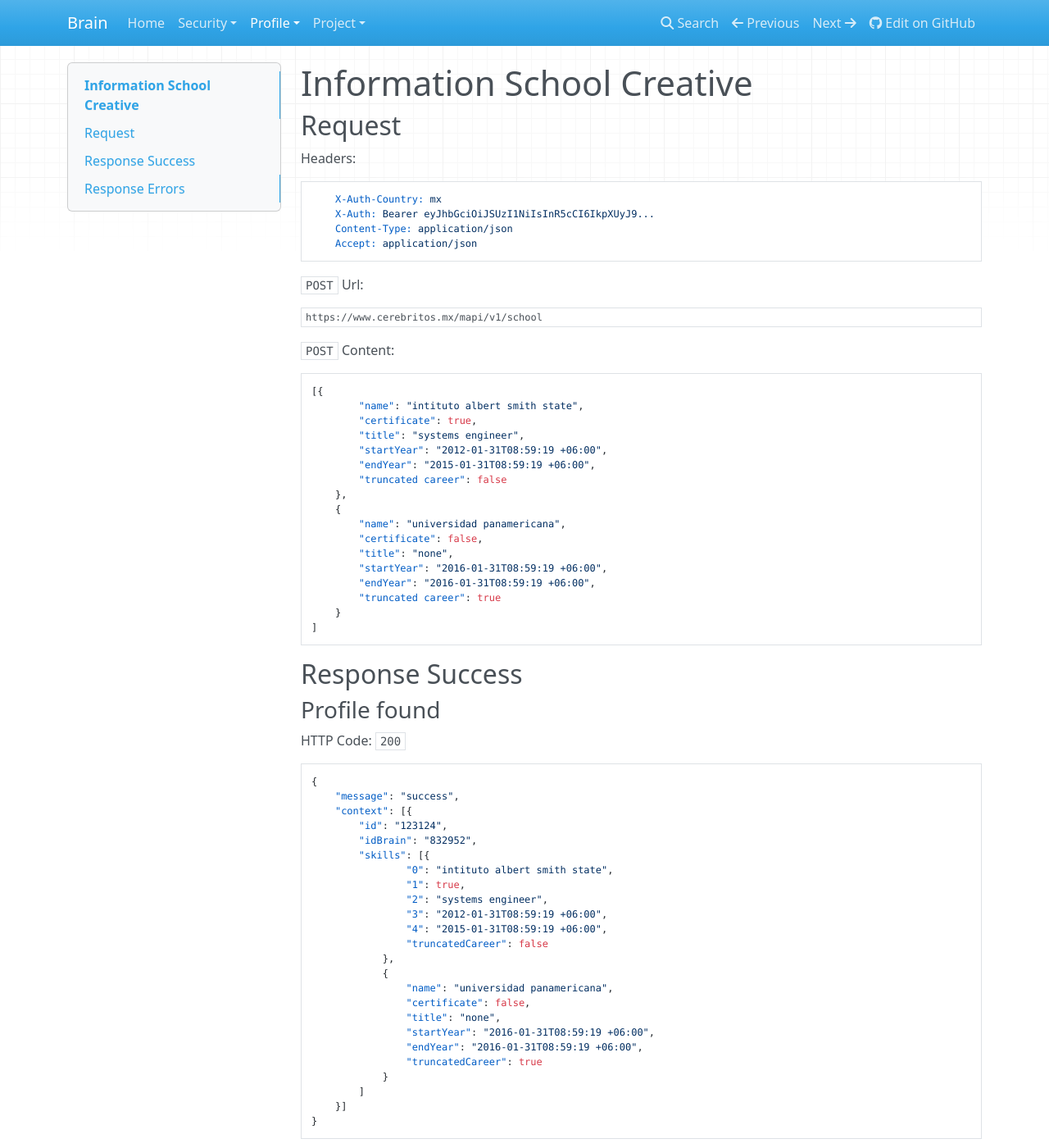
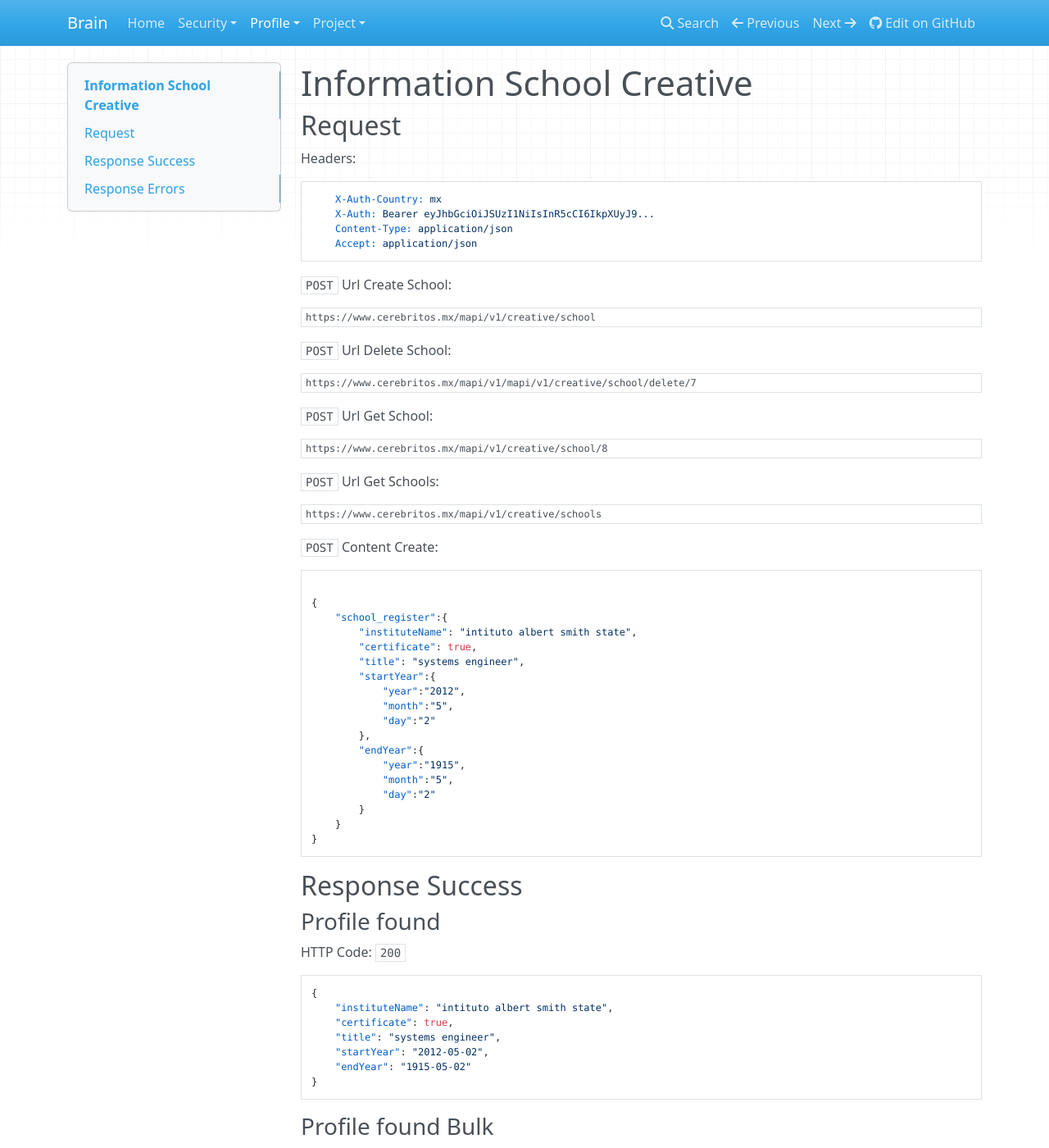
Before and after one commit to cerebritos/brain-api-doc, an MkDocs documentation site: the page built from docs/profile/school.md, in a window 1280 px wide and 1400 px high. Shown: the whole window at 82% size. Built offline with MkDocs 1.6.1, drawn with Linux system fonts in a browser that asks for light colours; nearby versions of some CDN libraries; old or Windows-style settings are respelled for this version of MkDocs; some of the changed text lies outside the part shown.

Commit message:
Api Reversion v1

````diff
--- a/docs/profile/school.md
+++ b/docs/profile/school.md
@@ -10,30 +10,47 @@ Headers:
 	Accept: application/json
 ```
 
-`POST` Url:
+`POST` Url Create School:
 ```url
-https://www.cerebritos.mx/mapi/v1/school
+https://www.cerebritos.mx/mapi/v1/creative/school
 ```
 
-`POST` Content:
+`POST` Url Delete School:
+```url
+https://www.cerebritos.mx/mapi/v1/mapi/v1/creative/school/delete/7
+```
+
+`POST` Url Get School:
+```url
+https://www.cerebritos.mx/mapi/v1/creative/school/8
+```
+
+`POST` Url Get Schools:
+```url
+https://www.cerebritos.mx/mapi/v1/creative/schools
+```
+
+
+`POST` Content Create:
 ```json
-[{
-		"name": "intituto albert smith state",
+
+{
+	"school_register":{
+		"instituteName": "intituto albert smith state",
 		"certificate": true,
 		"title": "systems engineer",
-		"startYear": "2012-01-31T08:59:19 +06:00",
-		"endYear": "2015-01-31T08:59:19 +06:00",
-		"truncated career": false
-	},
-	{
-		"name": "universidad panamericana",
-		"certificate": false,
-		"title": "none",
-		"startYear": "2016-01-31T08:59:19 +06:00",
-		"endYear": "2016-01-31T08:59:19 +06:00",
-		"truncated career": true
+		"startYear":{
+        	"year":"2012",
+        	"month":"5",
+        	"day":"2"
+        },
+		"endYear":{
+        	"year":"1915",
+        	"month":"5",
+        	"day":"2"
+        }
 	}
-]
+}
 ```
 ## Response Success
 
@@ -43,29 +60,63 @@ HTTP Code: `200`
 
 ```json
 {
-	"message": "success",
-	"context": [{
-		"id": "123124",
-		"idBrain": "832952",
-		"skills": [{
-				"0": "intituto albert smith state",
-				"1": true,
-				"2": "systems engineer",
-				"3": "2012-01-31T08:59:19 +06:00",
-				"4": "2015-01-31T08:59:19 +06:00",
-				"truncatedCareer": false
-			},
-			{
-				"name": "universidad panamericana",
-				"certificate": false,
-				"title": "none",
-				"startYear": "2016-01-31T08:59:19 +06:00",
-				"endYear": "2016-01-31T08:59:19 +06:00",
-				"truncatedCareer": true
-			}
-		]
-	}]
+    "instituteName": "intituto albert smith state",
+    "certificate": true,
+    "title": "systems engineer",
+    "startYear": "2012-05-02",
+    "endYear": "1915-05-02"
 }
+```
+
+### Profile found Bulk
+
+HTTP Code: `200`
+
+```json
+[
+    {
+        "instituteName": "intituto albert smith state",
+        "certificate": true,
+        "title": "systems engineer",
+        "startYear": "2012-05-02",
+        "endYear": "1915-05-02"
+    },
+    {
+        "instituteName": "intituto albert smith state",
+        "certificate": true,
+        "title": "systems engineer",
+        "startYear": "2012-05-02",
+        "endYear": "1915-05-02"
+    },
+    {
+        "instituteName": "intituto albert smith state",
+        "certificate": true,
+        "title": "systems engineer",
+        "startYear": "2012-05-02",
+        "endYear": "1915-05-02"
+    },
+    {
+        "instituteName": "intituto albert smith state",
+        "certificate": true,
+        "title": "systems engineer",
+        "startYear": "2012-05-02",
+        "endYear": "1915-05-02"
+    },
+    {
+        "instituteName": "intituto albert smith state",
+        "certificate": true,
+        "title": "systems engineer",
+        "startYear": "2012-05-02",
+        "endYear": "1915-05-02"
+    },
+    {
+        "instituteName": "intituto albert smith state",
+        "certificate": true,
+        "title": "systems engineer",
+        "startYear": "2012-05-02",
+        "endYear": "1915-05-02"
+    }
+]
 ```
 
 ### Updated profile
````
Also changed, not shown: site/index.html, site/mkdocs/search_index.json, site/profile/school/index.html, site/sitemap.xml.
